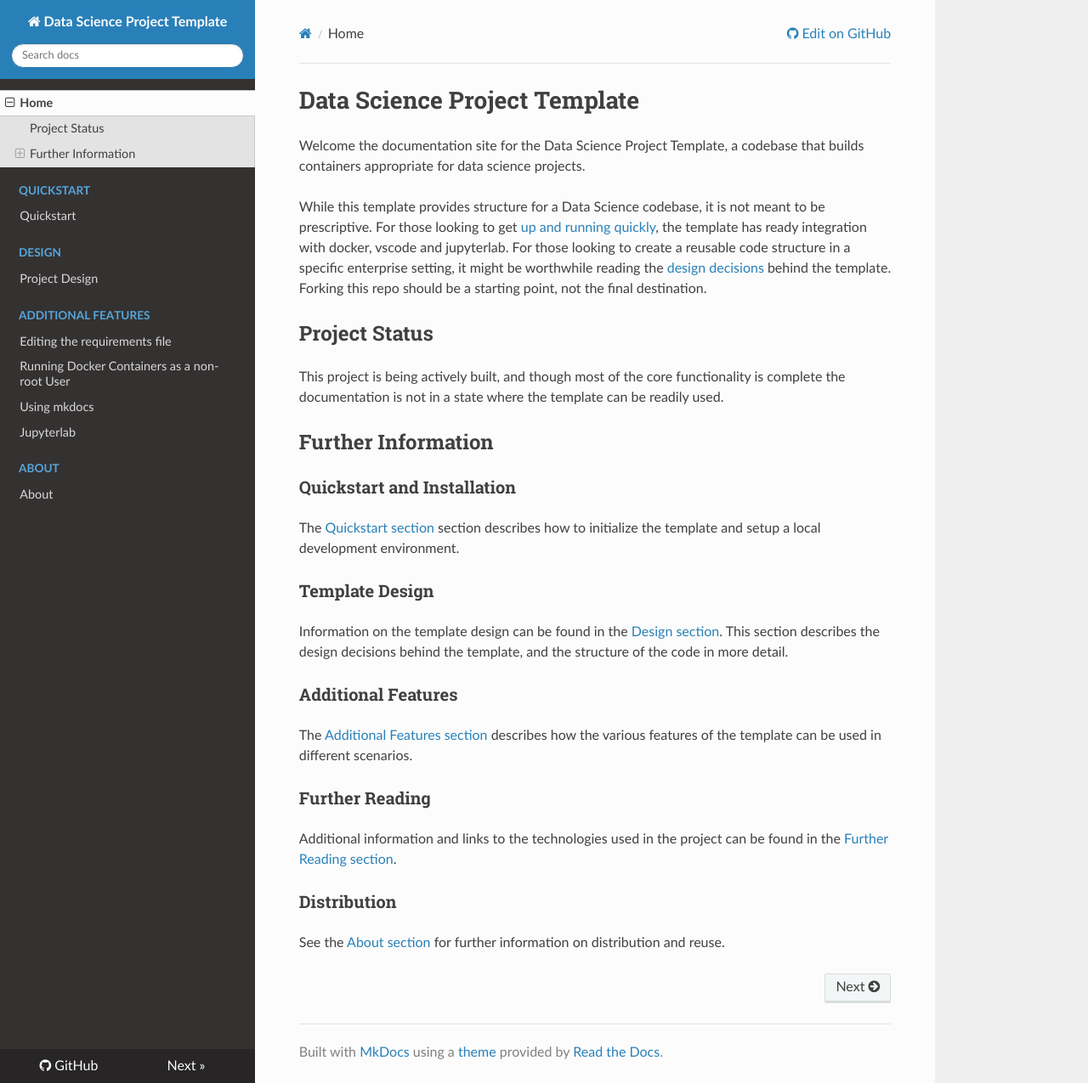
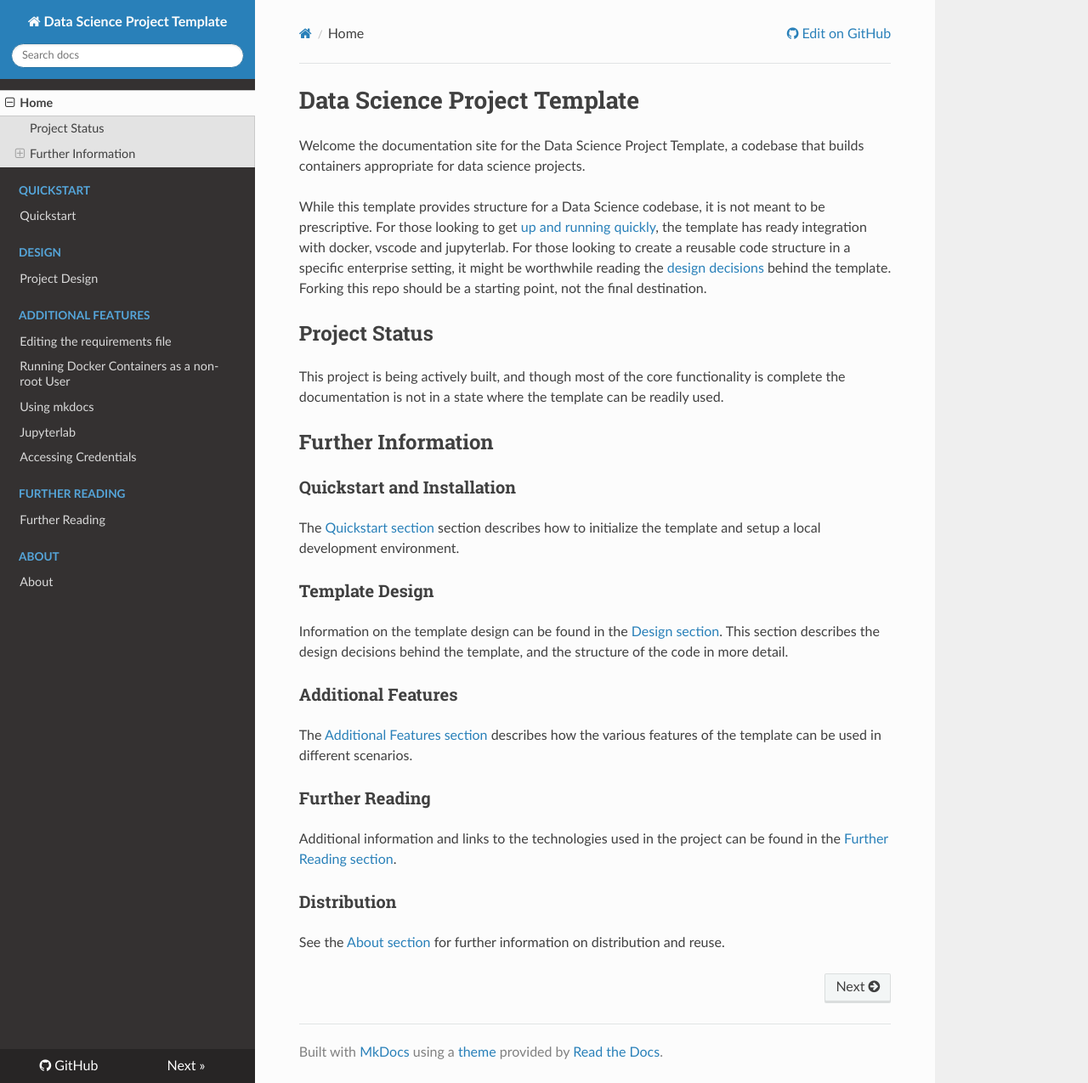
Before and after one commit to mark-curran/data-science-project-template, an MkDocs documentation site: the page built from docs/docs/index.md, in a window 1280 px wide and 1275 px high. Shown: the whole window at 85% size. Built offline with MkDocs 1.6.1, drawn with Linux system fonts in a browser that asks for light colours; nearby versions of some CDN libraries.

Commit message:
Update mkdocs yaml.

```diff
--- a/docs/mkdocs.yml
+++ b/docs/mkdocs.yml
@@ -14,5 +14,8 @@ nav:
         - 'additional_features/users_inside_container.md'
         - 'additional_features/using_mkdocs.md'
         - 'additional_features/jupyterlab.md'
+        - 'additional_features/accessing_credentials.md'
+    - Further Reading:
+        - 'further_reading/further_reading.md'
     - About:
         - 'about/about.md'
```
